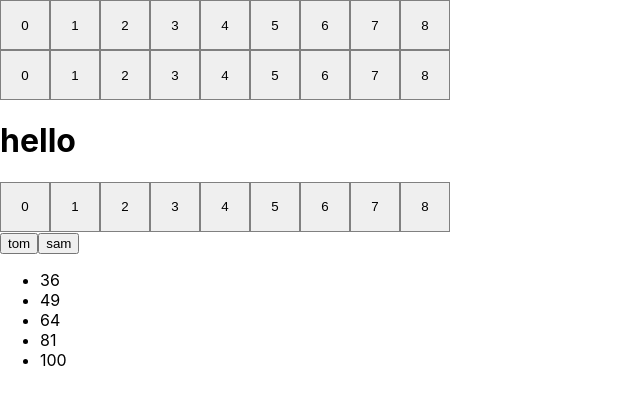
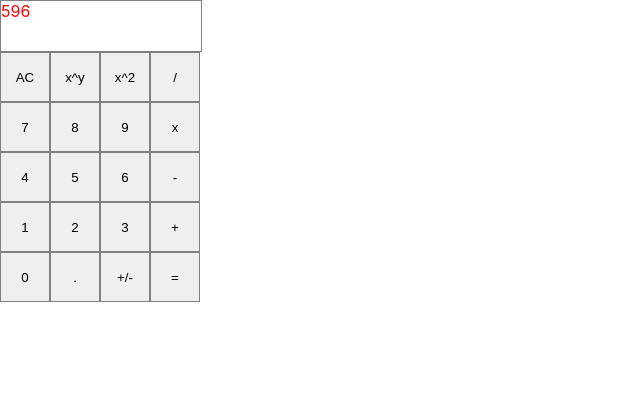
Before and after one commit to JakeSimmens/react-calculator, a React (Create React App) app: page / in a window 1280 px wide. Shown: the top 404 px of the page, without its empty margins (0-640 px from the left). Built offline with nearby package versions, Linux system fonts and the light colour scheme.

Commit message:
Basic layout of calculator put together

```diff
--- a/src/App.js
+++ b/src/App.js
@@ -7,19 +7,24 @@ function App() {
   return (
 
     <div>
-      <Button num={9} />
-      <Button num={9}></Button>
-      <h1>hello</h1>
-      <Button num={9} />
-      <Another name="tom" />
-      <Another name="sam" />
-
-      <Squares />
+      <div className="row">
+        <Display />
+      </div>
+      <ButtonsRow chars={["AC","x^y","x^2","/"]} />
+      <ButtonsRow chars={["7","8","9","x"]} />
+      <ButtonsRow chars={["4","5","6","-"]} />
+      <ButtonsRow chars={["1","2","3","+"]} />
+      <ButtonsRow chars={["0",".","+/-","="]} />
 
     </div>
 
 
   );
+}
+
+function Display(){
+  let value = 596;
+  return <div className="result">{value}</div>
 }
 
 function Squares(){
@@ -33,13 +38,15 @@ function Squares(){
 
 }
 
-function Button(props){
-  let items = [];
-  for(let i=0; i < props.num; i++){
-    let element = <button className="btn" key={i}>{i}</button>;
-    items.push(element);
-  }
-  return <div>{items}</div>;
+function ButtonsRow(props){
+  let items = props.chars;
+
+  let buttons = items.map(
+    (button) => {
+      return <button className="btn">{button}</button>;
+    }
+  )
+  return <div className="row">{buttons}</div>;
 }
 
 class Another extends React.Component {
--- a/src/index.css
+++ b/src/index.css
@@ -17,3 +17,10 @@ code {
   height: 50px;
   border: solid gray 1px;
 }
+
+.result{
+  width: 200px;
+  height: 50px;
+  color: red;
+  border: solid gray 1px;
+}
```
